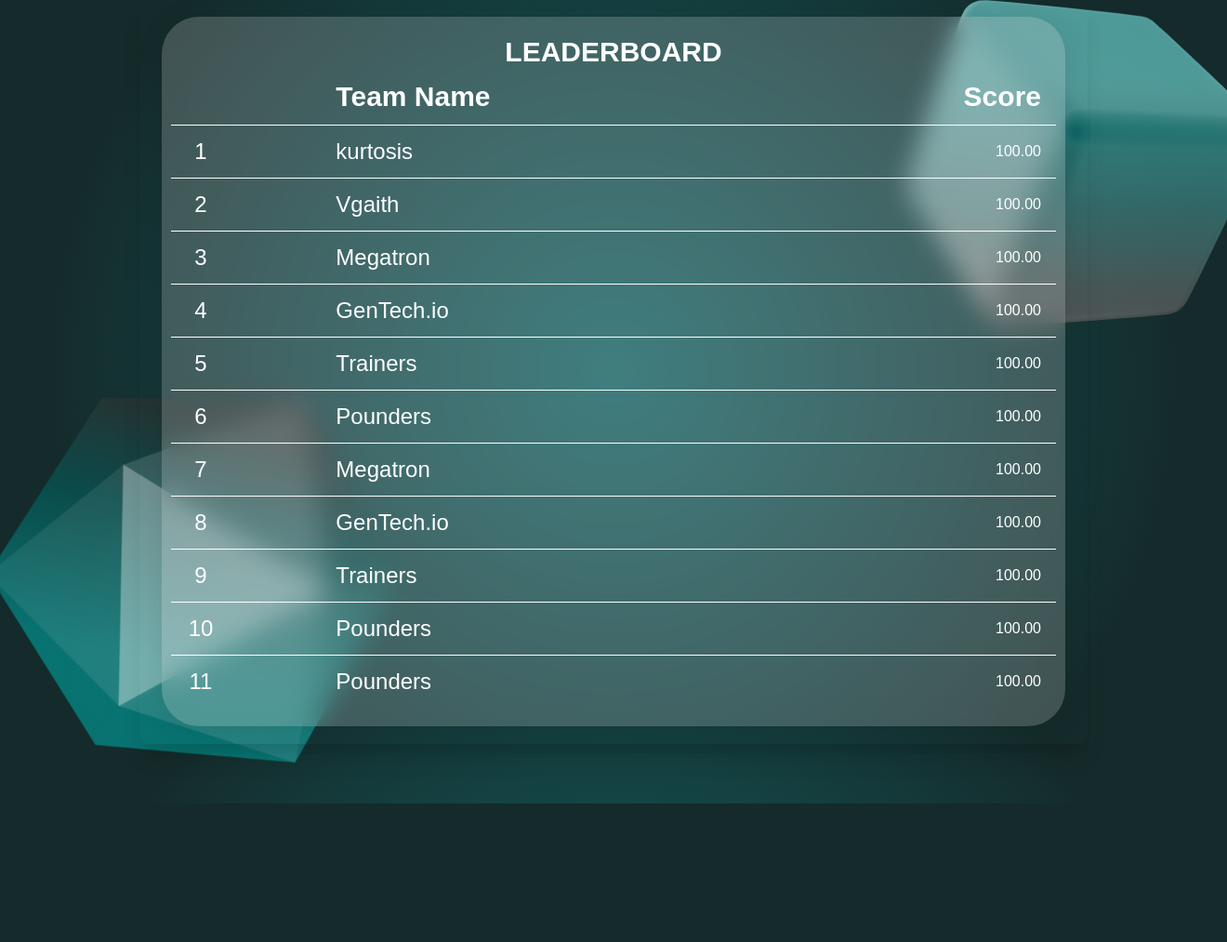
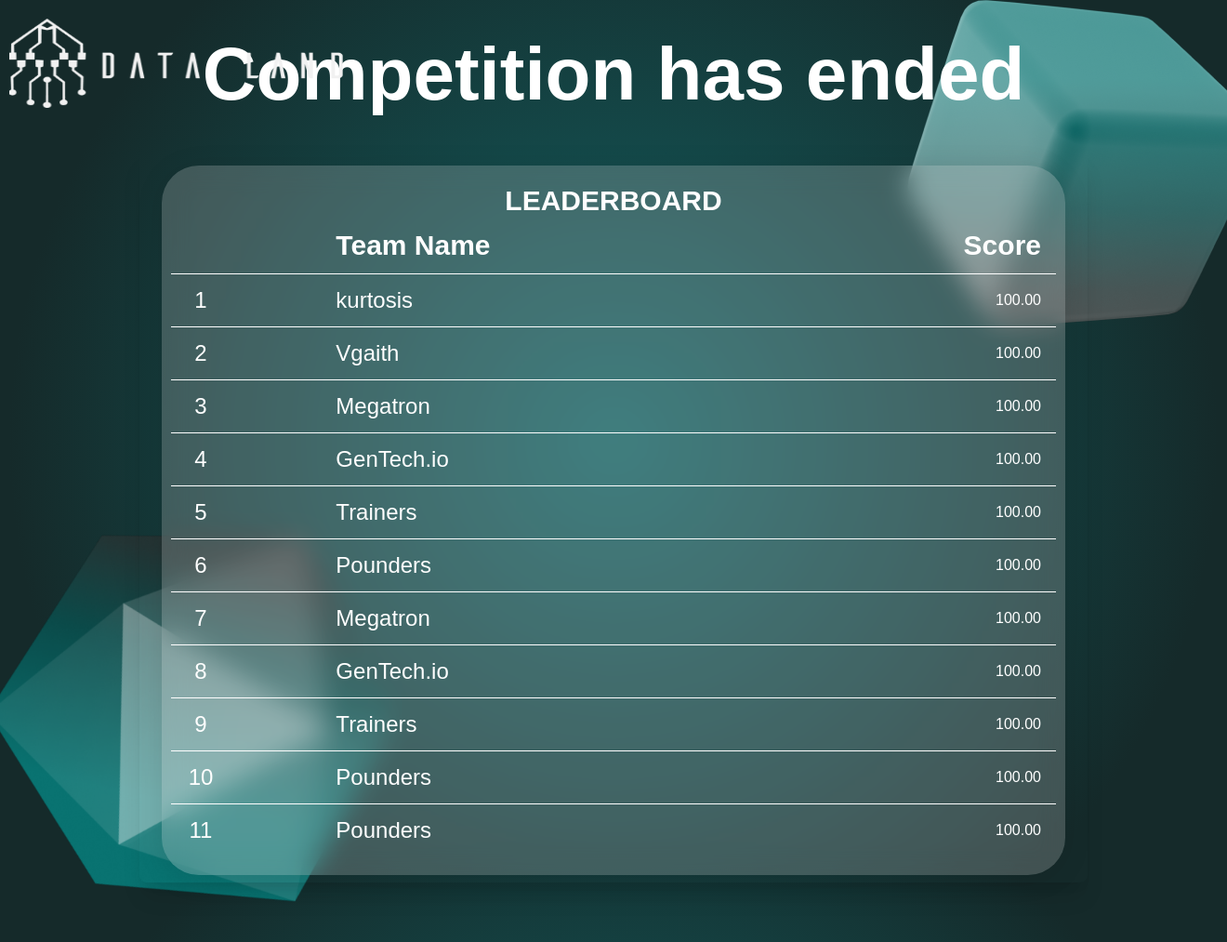
Before and after one commit to Ldn26/dash-edited, a Flask app: page / in a window 1320 px wide; the page is wider, and only the part inside the window is pictured. Shown: that part at 93% size. Before the commit the page ends 864 px from the top of that part, so only its background shows below. Run offline with Flask 3, Linux system fonts and the light colour scheme; some web fonts are replaced.

Commit message:
first commit

```diff
--- a/app/templates/leaderboard.html
+++ b/app/templates/leaderboard.html
@@ -21,10 +21,14 @@
 
             font-family: 'Tomorrow', sans-serif;
         }
+        .logo   {
+            top: 20px;
+            left: 10px;
+        }
         .slide-in {
             animation: slideIn 0.5s ease-out forwards;
         }
-        #timer {
+        .timer {
             font-size: 80px;
             margin: 20px;
         }
@@ -77,11 +81,18 @@ background: radial-gradient(circle, rgba(19,100,101,1) 0%, rgba(21,42,42,1) 80%)
         }
     </style>
 </head>
-<body class="main overflow-hidden text-white flex  relative   px-12 justify-center min-h-screen">
+<body class="main overflow-hidden text-white flex   relative  px-12 justify-center min-h-screen">
+    <img src="../static/images/Group 15 1.png" alt="Cube" class="absolute w-96 h-24  logo      ">
     <img src="../static/images/Round Cube2.png" alt="Cube" class="absolute img -right-10 ">
     <img src="../static/images/Rock.png" alt="Cube2" class="absolute w-96 img2  -bottom-16  -left-10 ">
+<div class="flex flex-col items-center w-full">
+
+    <div id="countdown"  class="font-extrabold text-center timer"></div>
+
     <div class="  w-5/6    rounded-lg shadow-xl py-2 px-6">
         <div class="bb2 px-4 py-2 ">
+
+
             <h1 class="font-bold  text-3xl text-center ">LEADERBOARD</h1>
             <div class="">
                 <table class="w-full">
@@ -130,6 +141,9 @@ background: radial-gradient(circle, rgba(19,100,101,1) 0%, rgba(21,42,42,1) 80%)
             </div>
         </div>
     </div>
+</div>
+
+
     <script>
         // Animation for rows
         document.addEventListener('DOMContentLoaded', function() {
@@ -153,7 +167,7 @@ background: radial-gradient(circle, rgba(19,100,101,1) 0%, rgba(21,42,42,1) 80%)
                     prefix = "Competition starts in: ";
                 } else if (now < endTime) {
                     targetTime = endTime;
-                    prefix = "Time remaining: ";
+                    prefix = "";
                 } else {
                     document.getElementById('countdown').textContent = "Competition has ended";
                     return;
```
Also changed, not shown: app/static/images/Group 15 1.png (added). Lines whose indentation alone changed are shown as unchanged.
